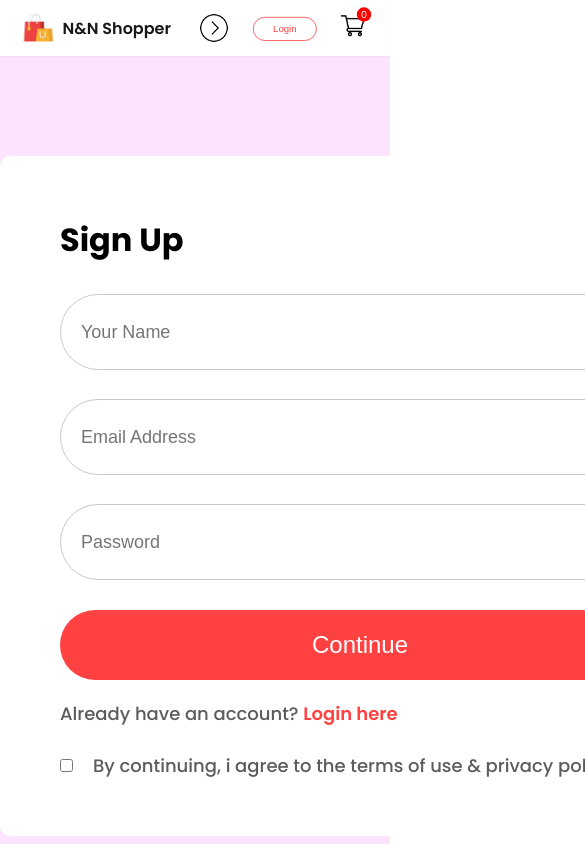
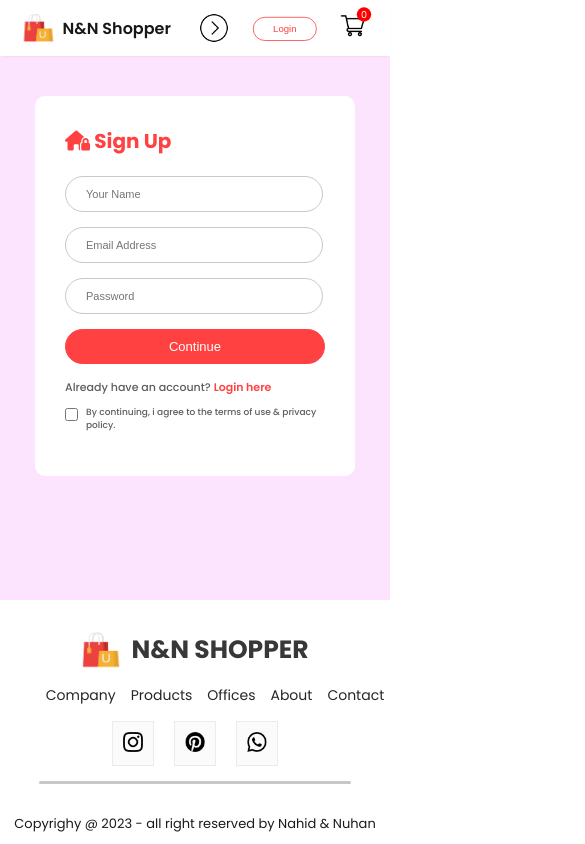
Before and after one commit to NahidHasan131/E-commerce, a React (Create React App) app in the folder frontend/: page /login in a window 390 px wide. Shown: the top 844 px of the page, 585 px wide, since content can reach past the window. Built offline with nearby package versions, Linux system fonts and the light colour scheme.

Commit message:
login, shopcategory

```diff
--- a/frontend/src/Pages/CSS/LoginSignup.css
+++ b/frontend/src/Pages/CSS/LoginSignup.css
@@ -2,55 +2,66 @@
     width: 100%;
     height: 80vh;
     background: #fce3fe;
-    padding: 100px 0px;
+    padding: 60px 0px;
 }
 .loginsignup-container{
-    width: 580px;
-    height: 600px;
+    width: 415px;
+    height: 475px;
     background-color: white;
     margin: auto;
-    padding: 40px 60px;
+    padding: 40px 50px;
     border-radius: 10px;
 }
 .loginsignup-container h1{
-    margin: 20px 0px;
+    margin: 10px 0px;
+    color: #ff4141;
 }
 .loginsignup-fields{
     display: flex;
     flex-direction: column;
-    gap: 29px;
+    gap: 25px;
     margin-top: 30px;
 }
 .loginsignup-fields input{
-    height: 72px;
-    width: 100%;
+    height: 50px;
+    width: 95%;
     padding-left: 20px;
     border: 1px solid #c9c9c9;
     outline: none;
     color: #5c5c5c;
-    font-size: 18px;
+    font-size: 16px;
     border-radius: 40px;
 }
 .loginsignup-container button{
-    width: 600px;
-    height: 70px;
+    width: 415px;
+    height: 55px;
     color: white;
     background: #ff4141;
-    margin-top: 30px;
+    margin-top: 25px;
     border: none;
-    font-size: 24px;
+    font-size: 18px;
     font-weight: 500;
     cursor: pointer;
     border-radius: 70px;
+    border: 1px solid #ff4141;
     -webkit-border-radius: 70px;
     -moz-border-radius: 70px;
     -ms-border-radius: 70px;
     -o-border-radius: 70px;
+    transition: 0.3s;
+    -webkit-transition: 0.3s;
+    -moz-transition: 0.3s;
+    -ms-transition: 0.3s;
+    -o-transition: 0.3s;
+}
+.loginsignup-container button:hover{
+    background-color: white;
+    color: #ff4141;
 }
 .loginsignup-login{
     margin-top: 20px;
     color: #5c5c5c;
-    font-size: 18px;
+    font-size: 14px;
     font-weight: 500;
 }
 .loginsignup-login span{
@@ -60,9 +71,97 @@
 .loginsignup-agree{
     display: flex;
     align-items: center;
-    margin-top: 25px;
-    gap: 20px;
+    margin-top: 10px;
+    gap: 08px;
     color: #5c5c5c;
-    font-size: 18px;
+    font-size: 13px;
     font-weight: 500;
 }
+
+
+
+
+
+
+
+
+/* Media queiries */
+
+@media(max-width: 800px){
+    .loginsignup{
+        padding: 40px 0px;
+        height: 65vh;
+    }
+    .loginsignup-container{
+        padding: 30px 40px;
+    }
+    .loginsignup-container h1{
+        font-size: 25px;
+    }
+    .loginsignup-fields{
+        gap: 20px;
+        margin-top: 20px;
+    }
+    .loginsignup-container{
+        width: 340px;
+        height: 380px;
+    }
+    .loginsignup-fields input{
+        height: 40px;
+        font-size: 14px;
+    }
+    .loginsignup-container button{
+        width: 340px;
+        height: 45px;
+        font-size: 16px;
+        margin-top: 20px;
+    }
+    .loginsignup-login{
+        font-size: 12px;
+        margin-top: 15px;
+    }
+    .loginsignup-agree{
+        font-size: 10px;
+    }
+}
+
+@media(max-width: 500px){
+    .loginsignup{
+        height: 55vh;
+    }
+    .loginsignup-container{
+        padding: 20px 30px;
+    }
+    .loginsignup-container h1{
+        font-size: 20px;
+    }
+    .loginsignup-fields{
+        gap: 15px;
+        margin-top: 20px;
+    }
+    .loginsignup-container{
+        width: 260px;
+        height: 340px;
+    }
+    .loginsignup-fields input{
+        height: 32px;
+        font-size: 11px;
+        width: 90%;
+    }
+    .loginsignup-container button{
+        width: 260px;
+        height: 35px;
+        font-size: 13px;
+        margin-top: 15px;
+    }
+    .loginsignup-login{
+        font-size: 11px;
+        margin-top: 15px;
+    }
+    .loginsignup-agree{
+        font-size: 9px;
+    }
+    .loginsignup-agree input{
+        margin-top: -10px;
+    }
+}
--- a/frontend/src/Pages/CSS/ShopCategory.css
+++ b/frontend/src/Pages/CSS/ShopCategory.css
@@ -38,13 +38,86 @@
     width: 233px;
     height: 69px;
     border-radius: 75px;
-    -webkit-border-radius: 75px;
-    -moz-border-radius: 75px;
-    -ms-border-radius: 75px;
-    -o-border-radius: 75px;
     background: #ededed;
     color: #787878;
     font-size: 18px;
     font-weight: 500;
     cursor: pointer;
+    transition: 0.3s;
+    -webkit-transition: 0.3s;
+    -moz-transition: 0.3s;
+    -ms-transition: 0.3s;
+    -o-transition: 0.3s;
 }
+
+.shopcategory-loadmore:hover{
+    background-color: #787878;
+    color: #ededed;
+}
+
+
+
+
+
+
+/* Media queiries */
+
+@media(max-width: 1280px){
+    .shopcategory-banner{
+        margin: 20px auto;
+        width: 83%;
+    }
+    .shopcategory-indexSort{
+        width: 83%;
+        margin: auto;
+    }
+    .shopcategory-sort{
+        padding: 8px 15px;
+        font-size: 14px;
+    }
+    .shopcategory-indexSort p{
+        font-size: 14px;
+    }
+    .shopcategory-products{
+        width: 83%;
+        margin: 15px auto;
+        row-gap: 60px;
+    }
+    .shopcategory-products .item{
+        margin: auto;
+    }
+    .shopcategory-loadmore{
+        margin: 100px auto;
+        width: 200px;
+        height: 60px;
+        font-size: 16px;
+    }
+}
+@media(max-width: 800px){
+    .shopcategory-banner{
+        margin: 15px auto;
+    }
+    .shopcategory-sort{
+        padding: 5px 10px;
+        font-size: 12px;
+    }
+    .shopcategory-indexSort p{
+        font-size: 12px;
+    }
+    .shopcategory-products{
+        row-gap: 40px;
+    }
+
+    .shopcategory-loadmore{
+        margin: 70px auto;
+        width: 150px;
+        height: 45px;
+        font-size: 14px;
+    }
+}
+
+@media(max-width: 500px){
+    .shopcategory-products{
+        grid-template-columns: 1fr 1fr;
+    }
+}
--- a/frontend/src/Pages/LoginSignup.jsx
+++ b/frontend/src/Pages/LoginSignup.jsx
@@ -5,7 +5,7 @@ const LoginSignup = () => {
   return (
     <div className='loginsignup'>
         <div className="loginsignup-container">
-          <h1>Sign Up</h1>
+          <h1><i class="fa-solid fa-house-lock"></i> Sign Up</h1>
           <div className="loginsignup-fields">
             <input type="text" placeholder='Your Name' />
             <input type="email" placeholder='Email Address' />
@@ -15,7 +15,7 @@ const LoginSignup = () => {
           <p className="loginsignup-login">Already have an account? <span>Login here</span></p>
           <div className="loginsignup-agree">
             <input type="checkbox"name='' id='' />
-            <p>By continuing, i agree to the terms of use & privacy policy.</p>
+            <p >By continuing, i agree to the terms of use & privacy policy.</p>
           </div>
         </div>
     </div>
```
